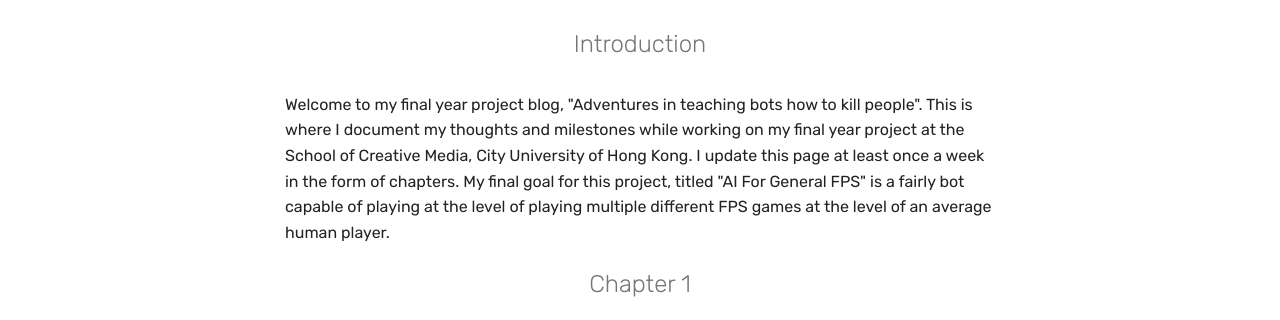
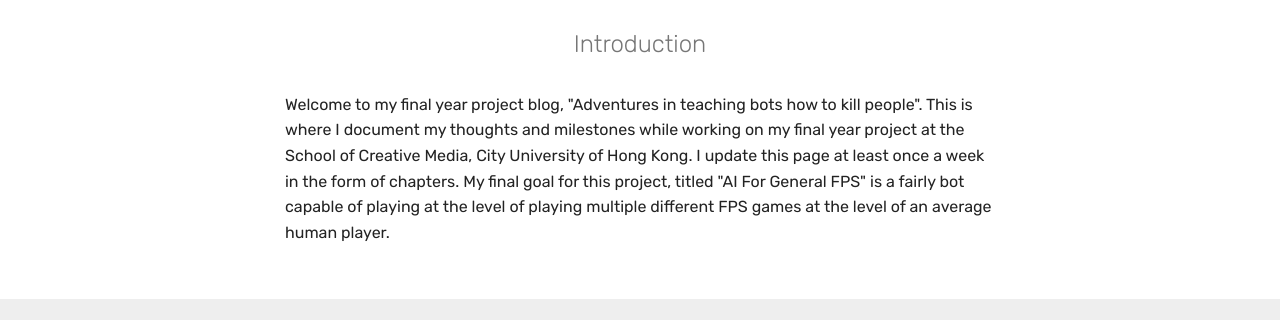
Before and after one commit to Rohit-Shyla-Kumar/Rohit-Shyla-Kumar.github.io, a plain HTML site: page blogadventures1.html in a window 1280 px wide. Shown: the part 461-781 px from the top of the page. Drawn offline with Linux system fonts and the light colour scheme.

Commit message:
Update blogadventures1.html

```diff
--- a/blogadventures1.html
+++ b/blogadventures1.html
@@ -84,8 +84,6 @@
                     <h3 class="mbr-section-subtitle align-center mbr-light mbr-fonts-style display-5">
                         Introduction</h3> <br/>
                     <p class="mbr-text align-left mb-0 mbr-fonts-style display-7">Welcome to my final year project blog, "Adventures in teaching bots how to kill people". This is where I document my thoughts and milestones while working on my final year project at the School of Creative Media, City University of Hong Kong. I update this page at least once a week in the form of chapters. My final goal for this project, titled "AI For General FPS" is a fairly bot capable of playing at the level of playing multiple different FPS games at the level of an average human player. </p> <br/>
-                <h3 class="mbr-section-subtitle align-center mbr-light mbr-fonts-style display-5">
-                    Chapter 1</h3>
 
             </div>
         </div>
```
